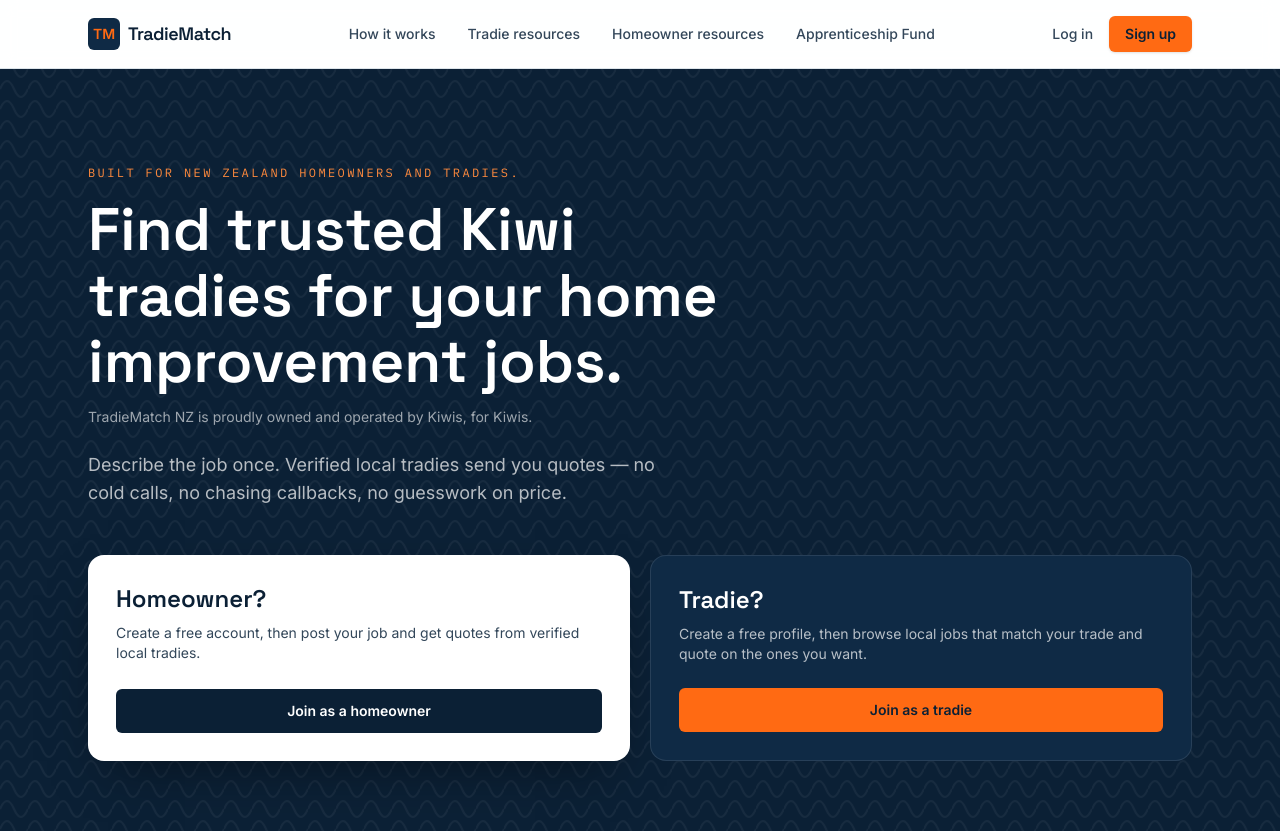
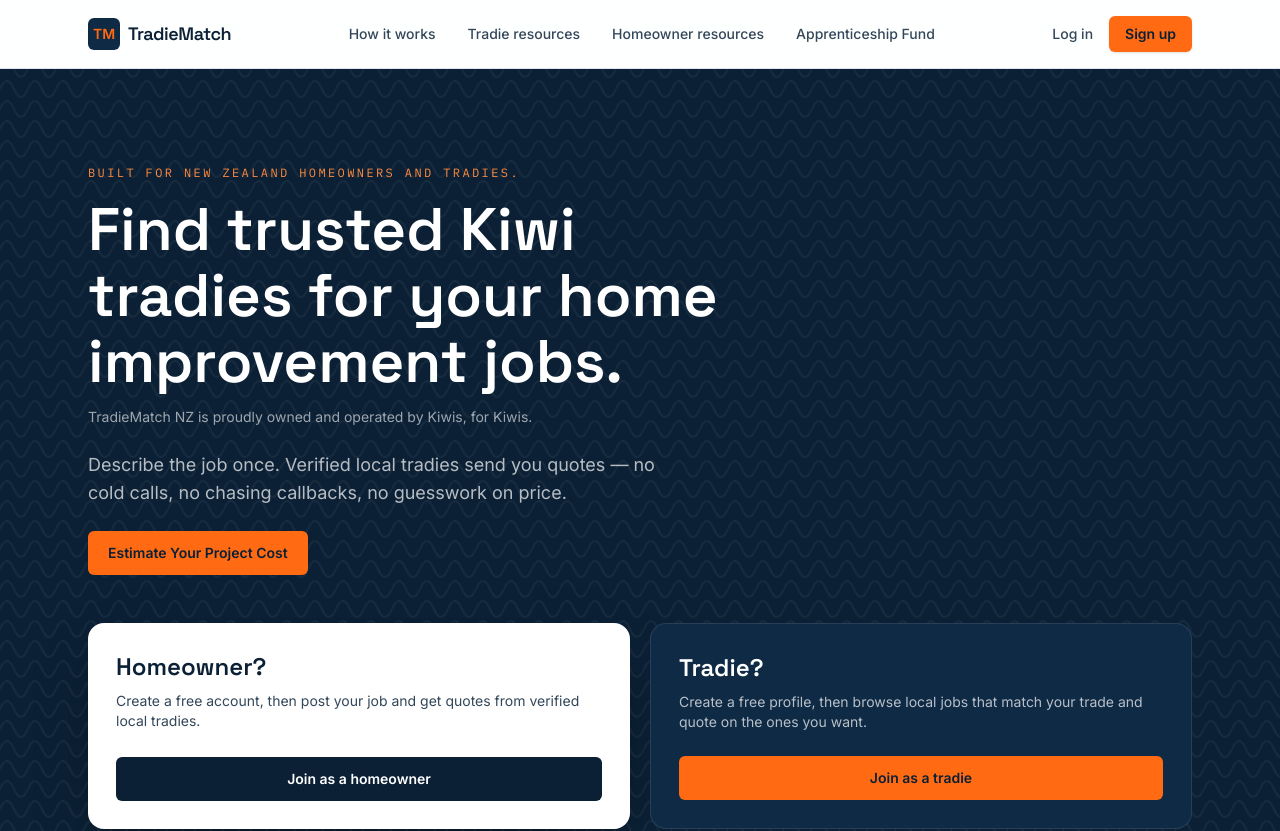
Before and after one commit to boweboi/beau-richards, a Next.js app: page / in a window 1280 px wide. Shown: the top 831 px of the page. Built offline with nearby package versions, Linux system fonts and the light colour scheme; no server answers; the database is empty.

Commit message:
Add estimators CTA button to homepage hero section

```diff
--- a/src/components/Hero.tsx
+++ b/src/components/Hero.tsx
@@ -1,3 +1,4 @@
+import Link from "next/link";
 import CorrugatedPattern from "./CorrugatedPattern";
 
 export default function Hero() {
@@ -28,6 +29,13 @@ export default function Hero() {
             Describe the job once. Verified local tradies send you quotes —
             no cold calls, no chasing callbacks, no guesswork on price.
           </p>
+
+          <Link
+            href="/estimators"
+            className="mt-6 inline-flex items-center justify-center rounded-md bg-hivis-500 px-5 py-3 text-sm font-semibold text-navy-950 transition hover:bg-hivis-400"
+          >
+            Estimate Your Project Cost
+          </Link>
         </div>
 
         {/* The fork in the road: two doors, one page. */}
```
